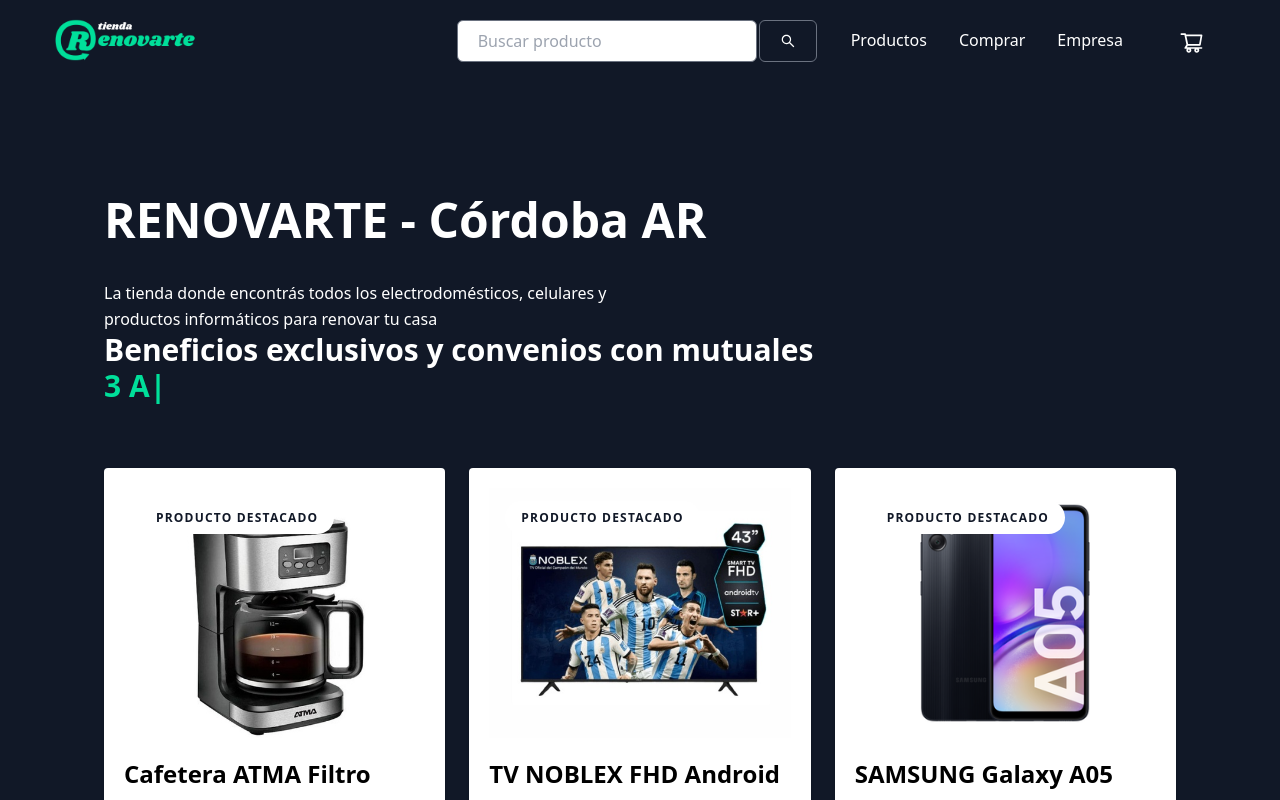
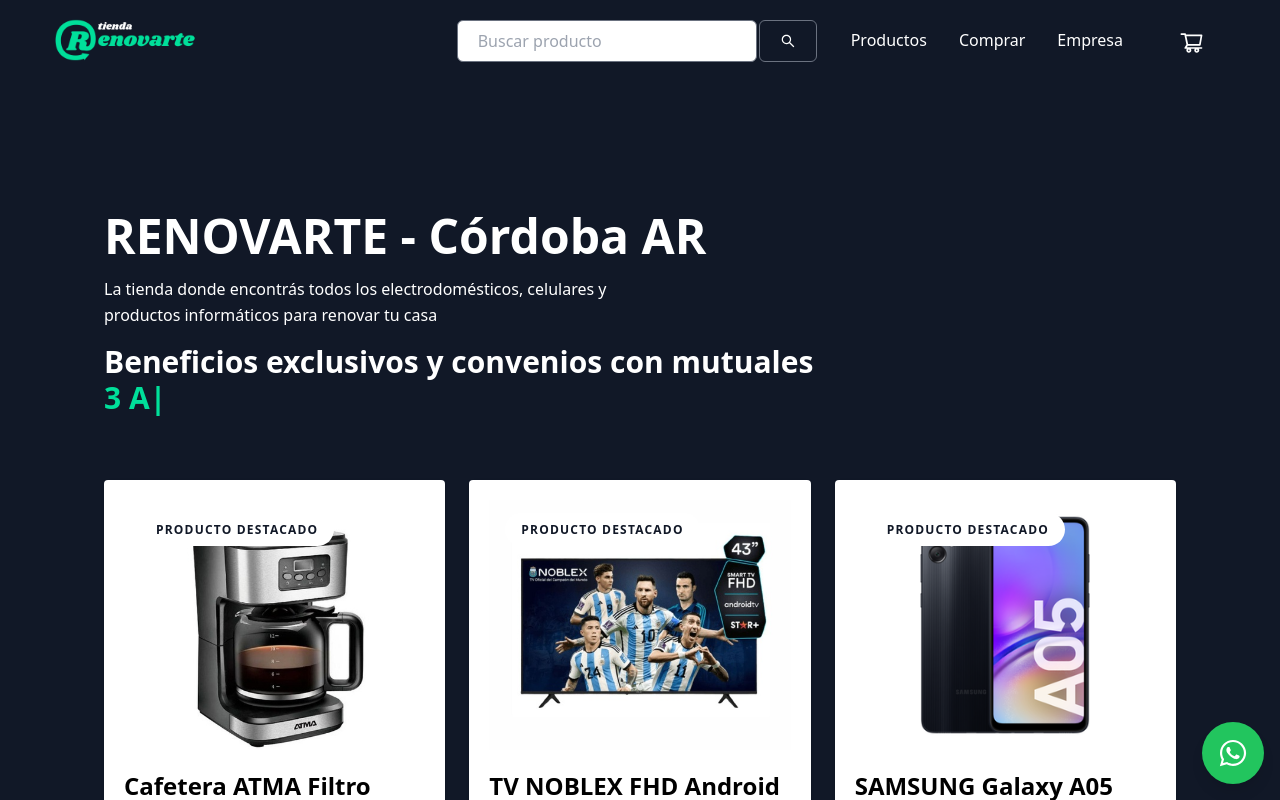
Before and after one commit to bautiliendo/renovarte-web, a React (Vite) app: page / in a window 1280 px wide. Shown: the top 800 px of the page. Built offline with nearby package versions, Linux system fonts and the light colour scheme.

Commit message:
Boton WhatsApp fixed -arreglo estilos

```diff
--- a/src/App.tsx
+++ b/src/App.tsx
@@ -10,6 +10,7 @@
 import { ScrollTop } from './helpers/ScrollTop';
 import { Comprar } from './components/Comprar';
 import { FiltersProvider } from './context/filters';
+import { BotonWsp } from './components/BotonWsp';
 
 function App() {
   return (
@@ -25,6 +26,7 @@
         <Route path="/politicapriv" element={<PoliticaPrivacidad />} />
         <Route path="/terminosycond" element={<TerminosyCond />} />
       </Routes>
+      <BotonWsp />
       <Footer />
     </FiltersProvider>
   )
--- /dev/null
+++ b/src/components/BotonWsp.tsx
@@ -0,0 +1,24 @@
+import { FaWhatsapp } from 'react-icons/fa'
+
+export const BotonWsp = () => {
+
+    const handleWhatsapp = (e: React.FormEvent<HTMLButtonElement>) => {
+        e.preventDefault();
+        const mensaje = "Hola! Me contacto desde su página web para realizar una consulta"
+        const numeroTel = '5493512399026';
+        const whatsappLink = `https://wa.me/${numeroTel}?text=${encodeURIComponent(mensaje)}`;
+        window.open(whatsappLink, '_blank')
+    }
+    return (
+        <button
+            onClick={handleWhatsapp}
+            className='fixed bottom-4 right-4
+         bg-green-500 text-white p-4
+          rounded-full shadow-lg hover:bg-green-600
+           transition-colors duration-300'
+            title='Ir a WhatsApp'
+        >
+            <FaWhatsapp size={30} />
+        </button>
+    )
+}
--- a/src/components/Carrito.tsx
+++ b/src/components/Carrito.tsx
@@ -19,7 +19,7 @@
             <div className="bg-white shadow overflow-hidden sm:rounded-lg">
               <ul className="divide-y divide-gray-200 ">
                 {cart.map((producto) => (
-                  <li key={producto.title} className="p-6 border-solid border-2 rounded-lg shadow-lg hover:border-gray-300 transition duration-150 ease-in-out">
+                  <li key={producto.title} className="p-6 border-solid border-2 rounded-lg shadow-lg">
                     <div className="flex items-center space-x-4">
                       <div className="flex-shrink-0">
                         <img className="h-32 w-32 object-cover rounded-md" src={producto.imageUrl} alt={producto.title} />
@@ -29,13 +29,13 @@
                         <div className="flex items-center space-x-4 mt-2">
                           <div className="flex items-center border rounded-md">
                             <button onClick={() => removeFromCart(producto)} className="px-3 py-1 text-gray-600 hover:bg-gray-100 transition">-</button>
-                            <span className="px-3 py-1 text-gray-800 font-medium">{producto.quantity}</span>
+                            <span className="px-3 py-1 my-1 text-gray-800 font-medium">{producto.quantity}</span>
                             <button onClick={() => addToCart(producto)} className="px-3 py-1 text-gray-600 hover:bg-gray-100 transition">+</button>
                           </div>
                         </div>
                           <button
                             onClick={() => removeItemFromCart(producto)}
-                            className="text-[#e76e49] hover:text-[#b84e40] transition py-2 hover:border-gray-300 px-5 shadow-lg rounded-lg border-2"
+                            className="text-[#e76e49] hover:text-[#b84e40] transition py-2 my-1 px-5 rounded-lg border-2"
                           >
                             Eliminar
                           </button>
--- a/src/components/Hero.tsx
+++ b/src/components/Hero.tsx
@@ -6,22 +6,25 @@
 import Cafetera from '../assets/cafetera.png'
 import { useCart } from '../hooks/useCart';
 import { Producto } from '../types';
+import { useNavigate } from 'react-router-dom';
 
 export const Hero: React.FC = () => {
   const { addToCart, cart, removeItemFromCart } = useCart();
-
+  const navigate = useNavigate();
   const checkProductInCart = (product: Producto) => {
     return cart.some(item => item.title === product.title);
   }
 
   return (
+
     <>
-      <section className="py-10 bg-gray-900 sm:py-16 lg:py-24">
+      <section className="my-4 bg-gray-900 sm:py-16 lg:py-24 ">
         <div className="px-4 mx-auto sm:px-6 lg:px-10 max-w-6xl text-white">
-          <div className="flex items-end justify-between mt-40 sm:mt-0">
+          <div className="flex items-end justify-between mt-40 sm:mt-0 ">
             <div className="flex-1 text-left">
-              <h2 className="text-2xl font-bold leading-tight sm:text-4xl lg:text-5xl text-white py-5">RENOVARTE - Córdoba AR</h2>
-              <p className="max-w-xl  mt-4 text-base leading-relaxed lg:mx-0 text-white hidden sm:block">La tienda donde encontrás todos los electrodomésticos, celulares y productos informáticos para renovar tu casa</p>
+              <h2 className="text-2xl font-bold leading-tight sm:text-4xl lg:text-5xl text-white pt-5">RENOVARTE - Córdoba AR</h2>
+              <p className="max-w-xl my-4 text-base leading-relaxed lg:mx-0 text-white hidden sm:block">La tienda donde encontrás todos los electrodomésticos, celulares y productos informáticos para renovar tu casa</p>
+              <button  onClick={() => navigate('/empresa')} className="my-4 bg-[#00df9a] text-gray-900 hover:bg-[#1ea77b] text-sm py-2 px-6 rounded-full font-semibold transition duration-300 ease-in-out transform hover:scale-105 hover:shadow-lg mt-5 block 1050px:hidden">Conocer más</button>
               <div>
                 <p className='md:text-3xl sm:text-2xl text-xl font-bold'>
                   Beneficios exclusivos y convenios con mutuales
--- a/src/components/SearchBar.tsx
+++ b/src/components/SearchBar.tsx
@@ -31,7 +31,7 @@
                 <input
                     type='text'
                     placeholder='Buscar producto'
-                    className="md:w-[300px] w-full text-black px-5 py-2 border border-gray-500 rounded-md hover:border-black"
+                    className="lg:w-[300px] md:w-[200px] w-full text-black px-5 py-2 border border-gray-500 rounded-md hover:border-black"
                     value={searchInput}
                     onChange={handleSearchInputChange}
                 />
--- a/src/components/common/Footer.tsx
+++ b/src/components/common/Footer.tsx
@@ -8,7 +8,7 @@
 
 export const Footer: React.FC = () => {
 
-    const handleWhatsapp = (e:  React.FormEvent<HTMLButtonElement>) => {
+    const handleWhatsapp = (e: React.FormEvent<HTMLButtonElement>) => {
         e.preventDefault();
         const mensaje = "Hola! Me contacto desde su página web para realizar una consulta"
         const numeroTel = '5493512399026';
--- a/src/components/common/NavBar.tsx
+++ b/src/components/common/NavBar.tsx
@@ -35,7 +35,7 @@
                 <div className='w-full'><img src={LogoBlack} style={{ width: 190, cursor: 'pointer' }} onClick={handleLogoRedirect} alt='Logo' /></div>
                 <ul className='hidden md:flex'>
                     <SearchBar />
-                    <li className='p-4 hover:scale-[1.04] hidden 1050px:block'><Link to='/productos'>Productos</Link></li>
+                    <li className='p-4 hover:scale-[1.04] '><Link to='/productos'>Productos</Link></li>
                     <li className='p-4 hover:scale-[1.04] hidden 1050px:block'><Link to='/comprar'>Comprar</Link></li>
                     <li className='p-4 hover:scale-[1.04] hidden 1050px:block'><Link to='/empresa'>Empresa</Link></li>
                 </ul>
@@ -62,7 +62,7 @@
                                 <div className='flex gap-1 items-center'>
                                     <Link to='/carrito'><AiOutlineShoppingCart size={25} /></Link>
                                     <Link to='/carrito' className='mb-4'>
-                                        <button className='absolute bg-[#00df9a] text-black px-1.5 rounded-full text-xs' >{cartQuantity}</button>
+                                        <button className='absolute bg-[#00df9a] text-black px-1.5 rounded-full text-xs' >{cartQuantity} </button>
                                     </Link>
                                 </div>
                             )
@@ -76,8 +76,8 @@
                 <div onClick={handleNav} className={nav ? 'pt-6 fixed left-0 top-0 w-[100%] h-full z-50 bg-black bg-opacity-30 md:hidden' : ''}>
                     <div onClick={(e) => {
                         e.stopPropagation();
-                    }} className={nav ? 'pt-6 fixed left-0 top-0 w-[60%] h-full z-50 border-r-gray-900 bg-gray-900 ease-in-out duration-500 md:hidden' : 'fixed left-[-100%] '}>
-                        <div className='w-full'><img src={LogoBlack} style={{ width: 190 }} /></div>
+                    }} className={nav ? 'pt-4 fixed left-0 top-0 w-[60%] h-full z-50 border-r-gray-900 bg-gray-900 ease-in-out duration-500 md:hidden' : 'fixed left-[-100%] '}>
+                        <div className='w-full'><img src={LogoBlack} style={{ width: 190, cursor: 'pointer' }} onClick={(e) => { handleLogoRedirect(e); handleNav() }} alt='Logo' /></div>
                         <ul className='uppercase p-4'>
                             <li className='p-4 border-b border-gray-600 hover:underline'><Link to='/productos' onClick={handleNav}>Productos</Link></li>
                             <li className='p-4 border-b border-gray-600 hover:underline'><Link to='/comprar' onClick={handleNav}>Comprar</Link></li>
```
